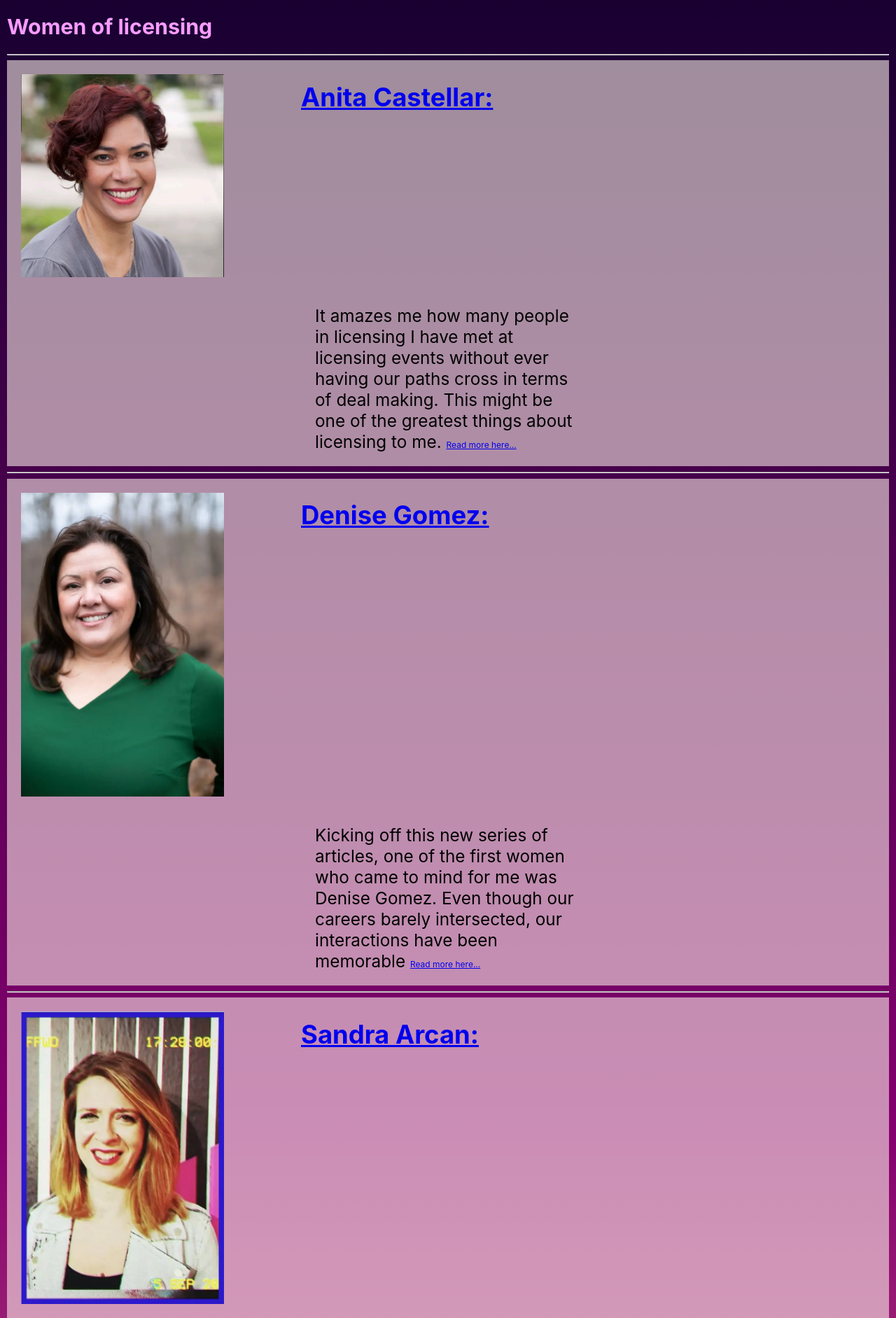
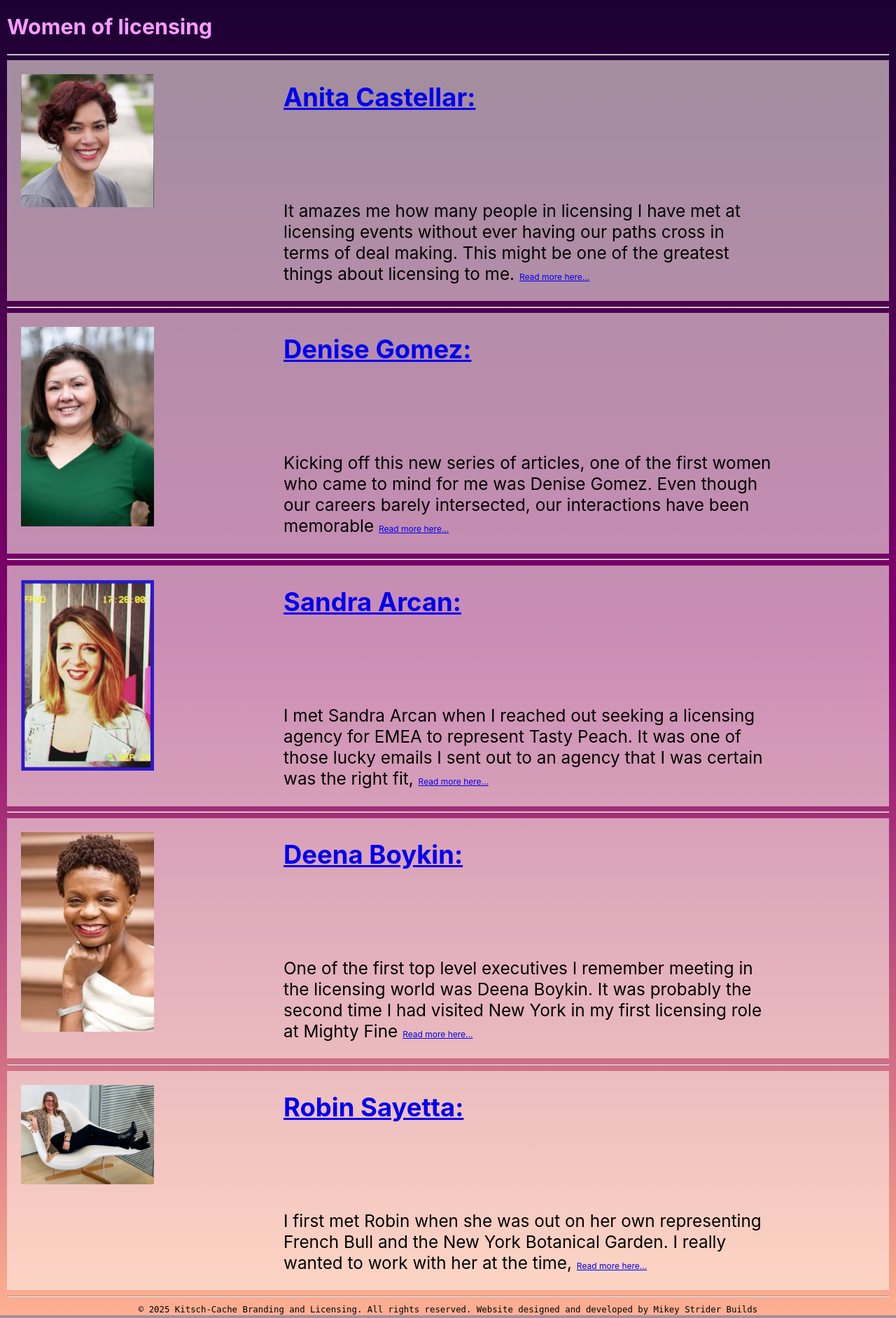
Before and after one commit to Mikey-strider/kitsch-cache, a Django app: page /blog/ in a window 1280 px wide. Shown: the part 54-1937 px from the top of the page at 70% size. Run offline with Django 5.2, Linux system fonts and the light colour scheme.

Commit message:
Fixed css grid styling

```diff
--- a/main_app/static/css/base.css
+++ b/main_app/static/css/base.css
@@ -196,22 +196,25 @@ nav li {
 
 .page-content {
   display: grid;
-  grid-template-columns: repeat(3, 1fr);
-  /* grid-template-rows: repeat(1, 1fr); */
-  justify-content: center;
+  grid-template-columns: repeat(3 1fr);
+  grid-template-rows: 175px 1fr;
+  grid-template-areas:
+  'blog-image blog-name'
+  'blog-image blog-txt';
   font-size: var(--font-reg);
 }
 
 .blog-image {
-  grid-row: 1 / 1;
-  grid-column: 1 / 1;
-  max-width: 300px;
+  grid-row: 1;
+  grid-column: 1;
+  max-width: 200px;
+  max-height: 300px;
   margin: 15px;
   padding: 5px;
 }
 
 .blog-name {
-  grid-column: 2 / 3;
+  grid-column: 2;
   /* grid-row: 2; */
 }
 
@@ -221,7 +224,7 @@ nav li {
   /* grid-row: 2 / 3; */
   justify-content: center;
   align-items: center;
-  margin: 20px;
+  /* margin: 20px; */
   max-width: 700px;
 
 }
```
